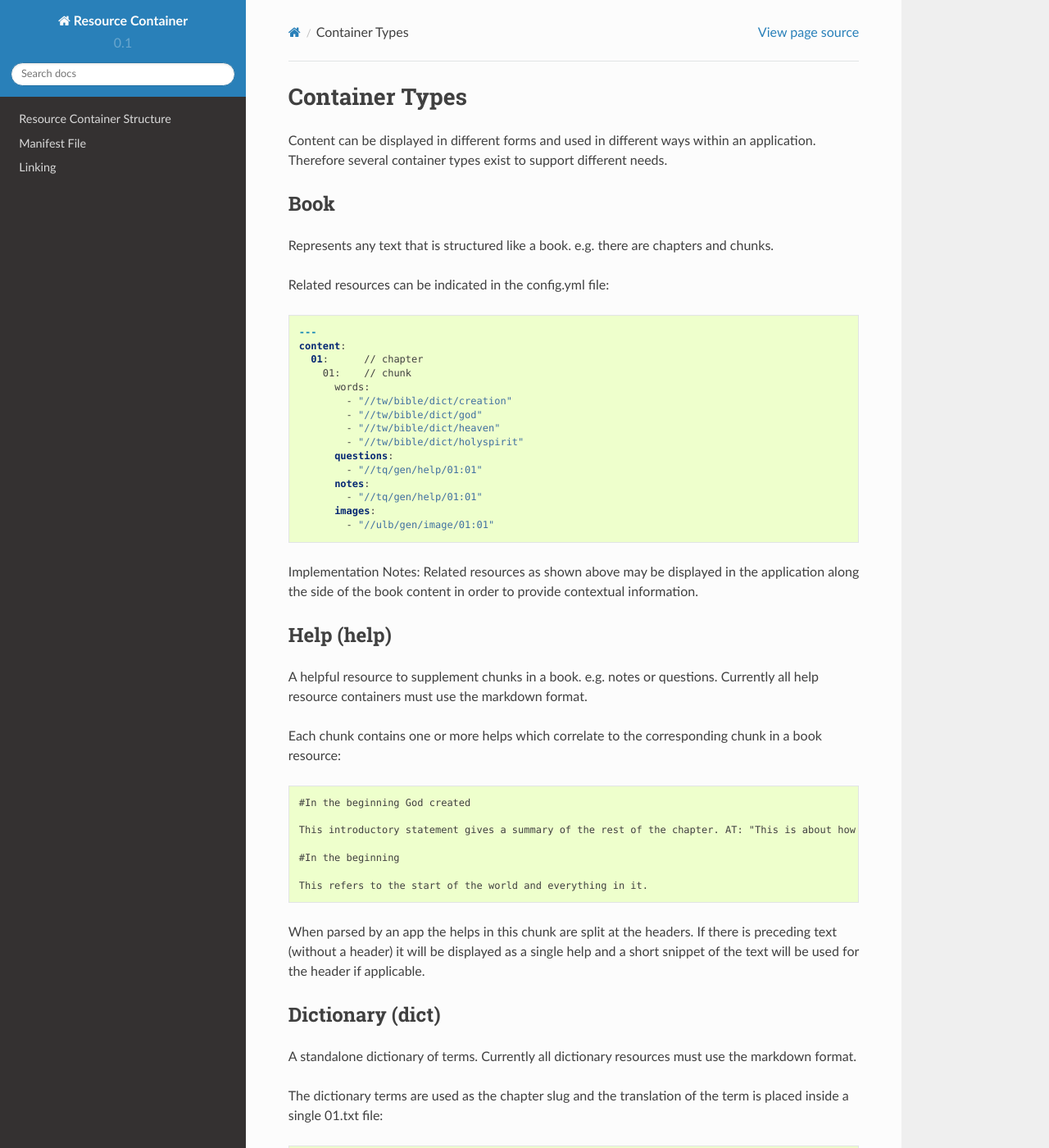
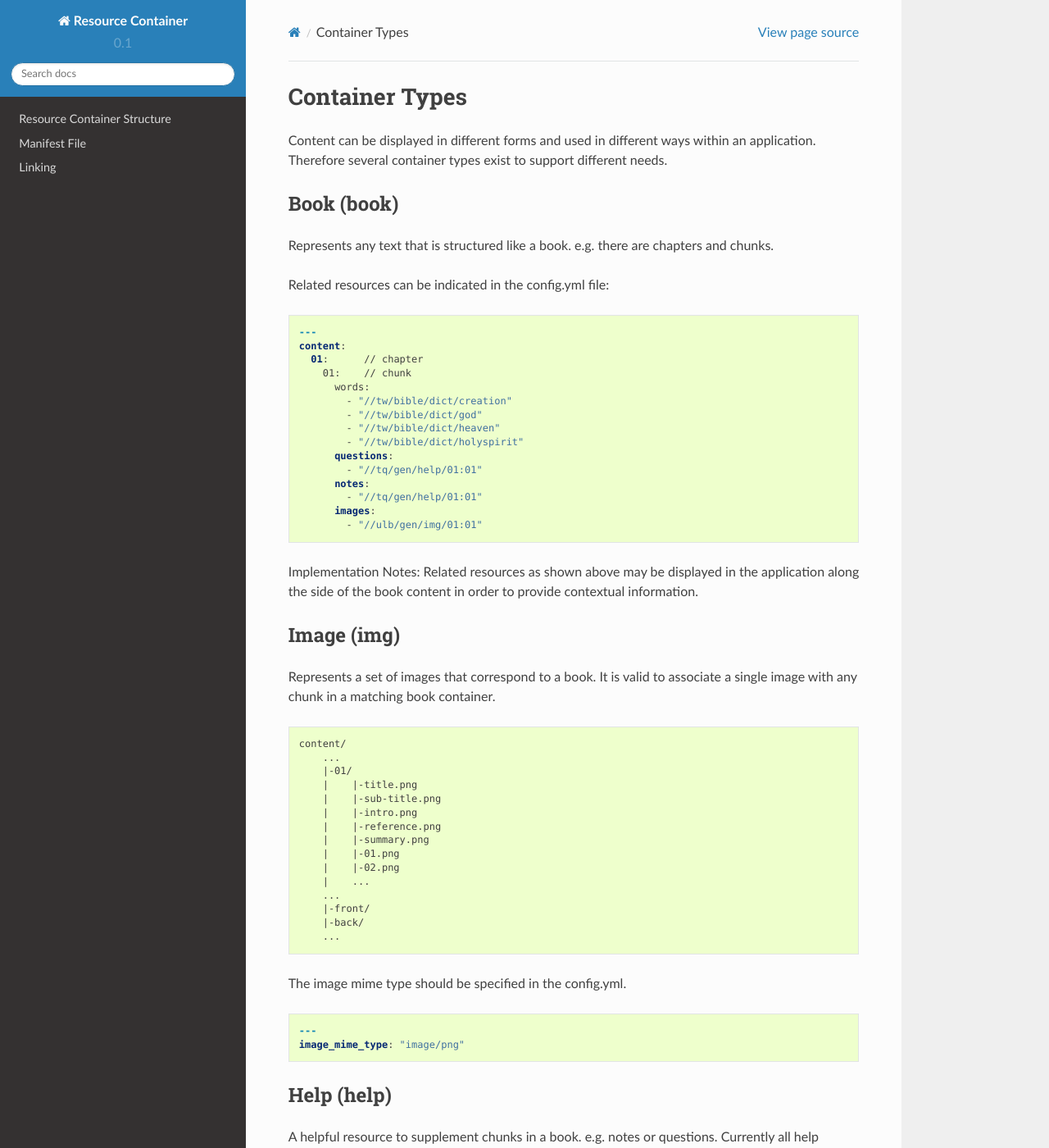
Before and after one commit to unfoldingWord-dev/Resource-Container, a Sphinx documentation site: the page built from docs/container_types.rst, in a window 1280 px wide and 1400 px high. Shown: the whole window at 82% size. Built offline with Sphinx 7.4.7 and the Read the Docs theme 2.0.0, drawn with Linux system fonts in a browser that asks for light colours; pages that are not in the unit, such as notebooks, are missing from menus.

Commit message:
Update container_types.rst
added spec for image container types

```diff
--- a/docs/container_types.rst
+++ b/docs/container_types.rst
@@ -5,7 +5,7 @@ Content can be displayed in different forms and used in different ways within an
 
 
 
-Book
+Book (book)
 ----
 
 Represents any text that is structured like a book. e.g. there are chapters and chunks.
@@ -28,10 +28,43 @@ Related resources can be indicated in the config.yml file:
           notes:
             - "//tq/gen/help/01:01"
           images:
-            - "//ulb/gen/image/01:01"
+            - "//ulb/gen/img/01:01"
 
 Implementation Notes:
 Related resources as shown above may be displayed in the application along the side of the book content in order to provide contextual information.
+
+
+Image (img)
+----
+
+Represents a set of images that correspond to a book. It is valid to associate a single image with any chunk in a matching book container.
+
+.. code-block:: none
+
+    content/
+        ...
+        |-01/
+        |    |-title.png
+        |    |-sub-title.png
+        |    |-intro.png
+        |    |-reference.png
+        |    |-summary.png
+        |    |-01.png
+        |    |-02.png
+        |    ...
+        ...
+        |-front/
+        |-back/
+        ...
+
+The image mime type should be specified in the config.yml.
+
+
+.. code-block:: yaml
+
+    ---
+    image_mime_type: "image/png"
+
 
 Help (help)
 ----
```
